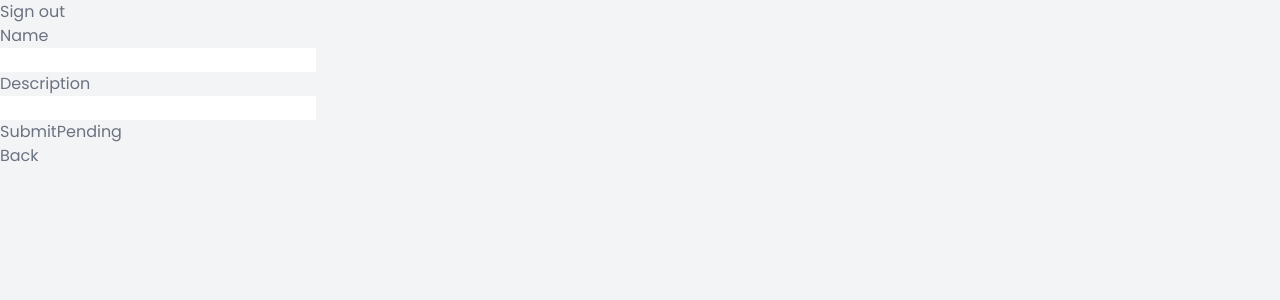
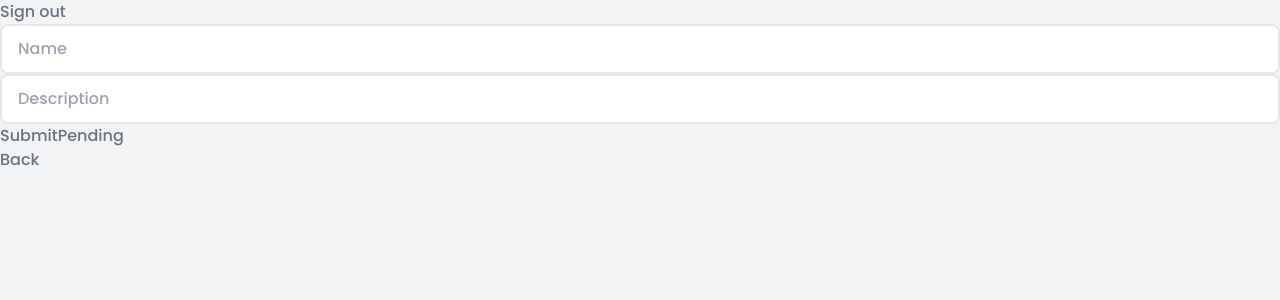
Before and after one commit to collapp-zpi/collapp-developer, a Next.js app: page /panel/plugins/create in a window 1280 px wide. Shown: the top 300 px of the page. Built offline with nearby package versions, Linux system fonts and the light colour scheme; no server answers; sample sign-in values are in the browser's storage.

Commit message:
add basic inputText styles

```diff
--- a/components/form/InputText.tsx
+++ /dev/null
@@ -1,29 +0,0 @@
-import { useController } from 'react-hook-form'
-import { ErrorMessage } from '@hookform/error-message'
-import { ComponentProps } from 'react'
-
-interface InputTextProps extends ComponentProps<'input'> {
-  name: string
-  label?: string
-}
-
-export const InputText = ({ name, label, ...props }: InputTextProps) => {
-  const {
-    field: { ref, ...field },
-  } = useController({ name })
-
-  return (
-    <div>
-      <label>
-        <div>{label}</div>
-        <input
-          ref={ref}
-          {...field}
-          {...props}
-          value={field?.value ?? props?.value ?? ''}
-        />
-        <ErrorMessage name={name} />
-      </label>
-    </div>
-  )
-}
--- /dev/null
+++ b/components/form/InputText/InputText.module.css
@@ -0,0 +1,21 @@
+.label {
+  position: absolute;
+  left: 0;
+  top: 0;
+  height: 100%;
+  width: 100%;
+  display: flex;
+  align-items: center;
+  pointer-events: none;
+  transform-origin: left top;
+  transition: transform 0.2s ease, color 0.2s ease;
+}
+
+input:not(:placeholder-shown) + .label,
+input:focus + .label {
+  transform: scale(0.75) translateY(-0.4em);
+}
+
+input:focus + .label {
+  color: theme('colors.blue.500');
+}
--- /dev/null
+++ b/components/form/InputText/index.tsx
@@ -0,0 +1,42 @@
+import { useController } from 'react-hook-form'
+import { ErrorMessage } from '@hookform/error-message'
+import { ComponentProps } from 'react'
+import styles from './InputText.module.css'
+
+interface InputTextProps extends ComponentProps<'input'> {
+  name: string
+  label?: string
+  outerClassName?: string
+}
+
+export const InputText = ({
+  name,
+  label,
+  outerClassName,
+  ...props
+}: InputTextProps) => {
+  const {
+    field: { ref, ...field },
+  } = useController({ name })
+
+  return (
+    <div className={outerClassName}>
+      <label>
+        <div className="border-gray-200 focus-within:border-blue-400 transition-all border-2 bg-white rounded-lg flex overflow-hidden">
+          <div className="relative flex-grow">
+            <input
+              ref={ref}
+              {...field}
+              {...props}
+              value={field?.value ?? props?.value ?? ''}
+              className="w-full outline-none px-4 pb-0.5 pt-5"
+              placeholder=" "
+            />
+            <div className={`ml-4 text-gray-400 ${styles.label}`}>{label}</div>
+          </div>
+        </div>
+        <ErrorMessage name={name} />
+      </label>
+    </div>
+  )
+}
--- a/pages/_document.tsx
+++ b/pages/_document.tsx
@@ -7,7 +7,7 @@ class MyDocument extends Document {
         <Head>
           <link rel="preconnect" href="https://fonts.gstatic.com" />
           <link
-            href="https://fonts.googleapis.com/css2?family=Poppins:wght@400;700&display=swap"
+            href="https://fonts.googleapis.com/css2?family=Poppins:wght@500;700&display=swap"
             rel="stylesheet"
           />
         </Head>
--- a/pages/panel/plugins/[id].tsx
+++ b/pages/panel/plugins/[id].tsx
@@ -34,12 +34,17 @@ const Plugin = ({
       <Head>
         <title>Plugin</title>
       </Head>
-      <main>
-        <button type="button" onClick={() => router.push('/panel/plugins')}>
-          Back
-        </button>
-        <PluginForm initial={{ name, description }} query={updatePlugin(id)} />
-      </main>
+      <div className="container mx-auto">
+        <div className="bg-white px-8 py-8 rounded-3xl shadow-2xl">
+          <button type="button" onClick={() => router.push('/panel/plugins')}>
+            Back
+          </button>
+          <PluginForm
+            initial={{ name, description }}
+            query={updatePlugin(id)}
+          />
+        </div>
+      </div>
     </AuthLayout>
   )
 }
```
